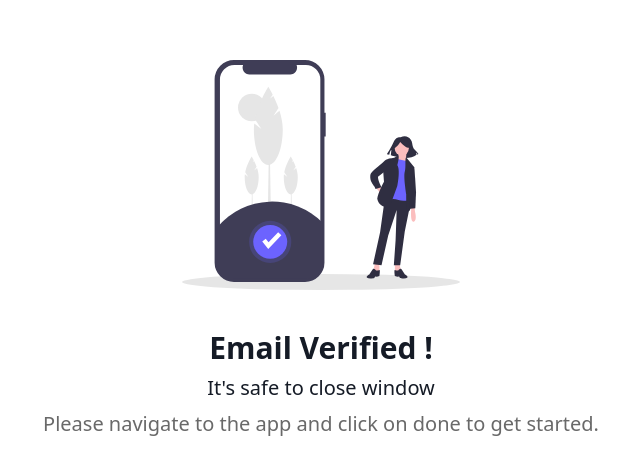
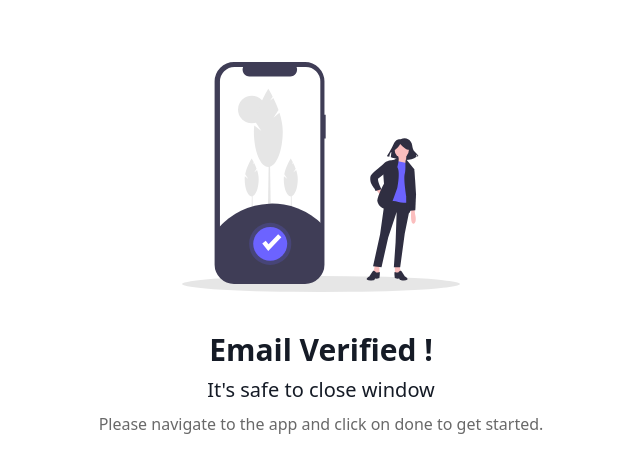
Before and after one commit to smithg09/eklavya-server, a website: page src/public/verified.html in a window 1280 px wide. Shown: the part 151-626 px from the top of the page, without its empty margins (319-959 px from the left). Drawn offline with nearby package versions, Linux system fonts and the light colour scheme.

Commit message:
update: verification template

```diff
--- a/src/public/verified.html
+++ b/src/public/verified.html
@@ -21,7 +21,7 @@
             <img class="mt-4 md:w-2/6 md:h-2/6 md:m-auto" src="./assets/verified.svg" alt="">
             <p class="m-auto mt-10 text-3xl font-semibold">Email Verified !</p>
             <p class="m-auto mt-2 text-xl">It's safe to close window</p>
-            <p class="m-auto mt-2 text-xl text-center font-normal" style="color: #696969">Please navigate to the app and click on done to get started.</p>
+            <p class="m-auto mt-2 text-l text-center font-normal" style="color: #696969">Please navigate to the app and click on done to get started.</p>
         </div>
     </body>
 </html>
```
